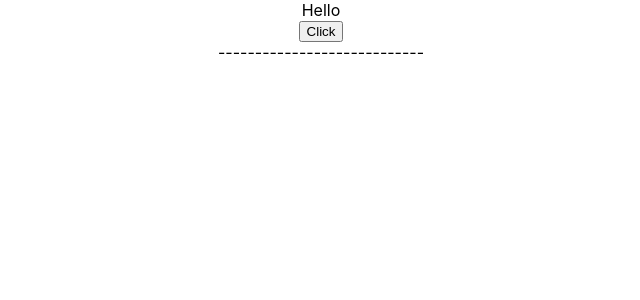
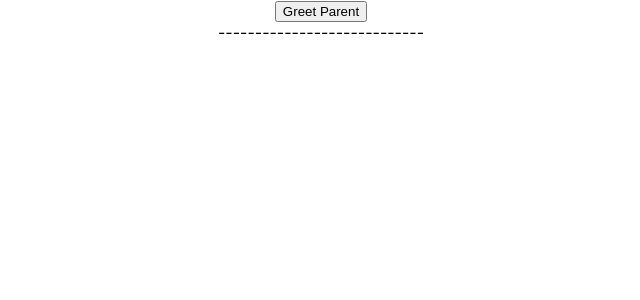
Before and after one commit to LucasYangTr/React_Training, a React (Create React App) app: page / in a window 1280 px wide. Shown: the top 300 px of the page, without its empty margins (319-959 px from the left). Built offline with nearby package versions, Linux system fonts and the light colour scheme.

Commit message:
Child Component send message to Parent Component

```diff
--- a/src/App.js
+++ b/src/App.js
@@ -8,11 +8,13 @@
 import FunctionClick from './components/FunctionClick';
 import ClassClick from './components/ClassClick';
 import EventBind from './components/EventBind';
+import ParentComponent from './components/ParentComponent';
 
 function App() {
   return (
     <div className="App">
-      <EventBind />
+      <ParentComponent />
+      {/* <EventBind /> */}
       {/* <FunctionClick /> */}
       {/* <ClassClick /> */}
       {/* <Counter /> */}
--- /dev/null
+++ b/src/components/ChildComponent.js
@@ -0,0 +1,13 @@
+import React from 'react'
+
+function ChildComponent(props){
+
+    return (
+        <div>
+            {/* <button onClick={props.greetHandler}>Greet Parent</button> */}
+            <button onClick={ () => props.greetHandler('child') }>Greet Parent</button>
+        </div>
+    );
+};
+
+export default ChildComponent;
--- /dev/null
+++ b/src/components/ParentComponent.js
@@ -0,0 +1,27 @@
+import React, {Component} from 'react'
+import ChildComponent from './ChildComponent'
+
+class ParentComponent extends Component{
+
+    constructor(props){
+        super(props);
+        this.state = {
+            parentName: 'Parent'
+        }
+        this.greetParent = this.greetParent.bind(this);
+    }
+
+    greetParent(childName){
+        alert(`Hello ${this.state.parentName} from ${childName}`);
+    }
+
+    render(){
+        return (
+            <div>
+                <ChildComponent greetHandler={ this.greetParent }/>
+            </div>
+        );
+    }
+}
+
+export default ParentComponent
```
